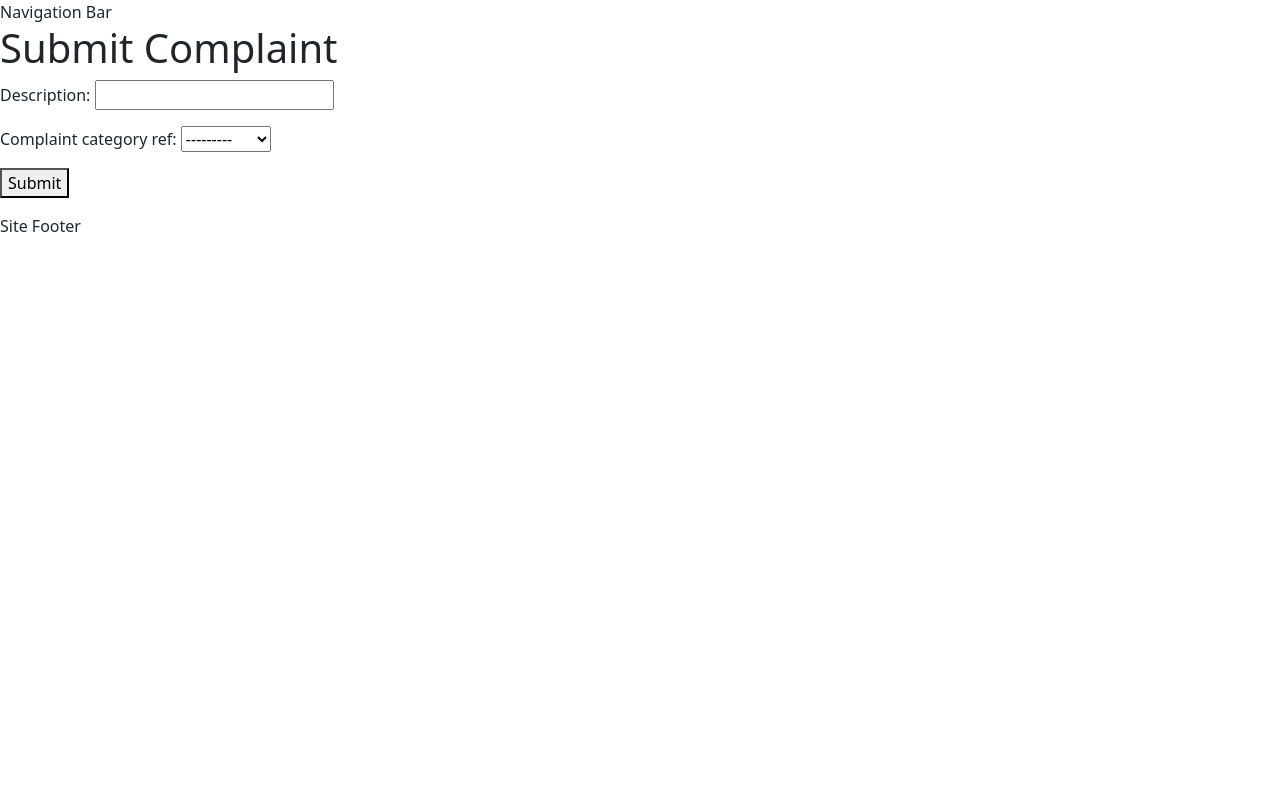
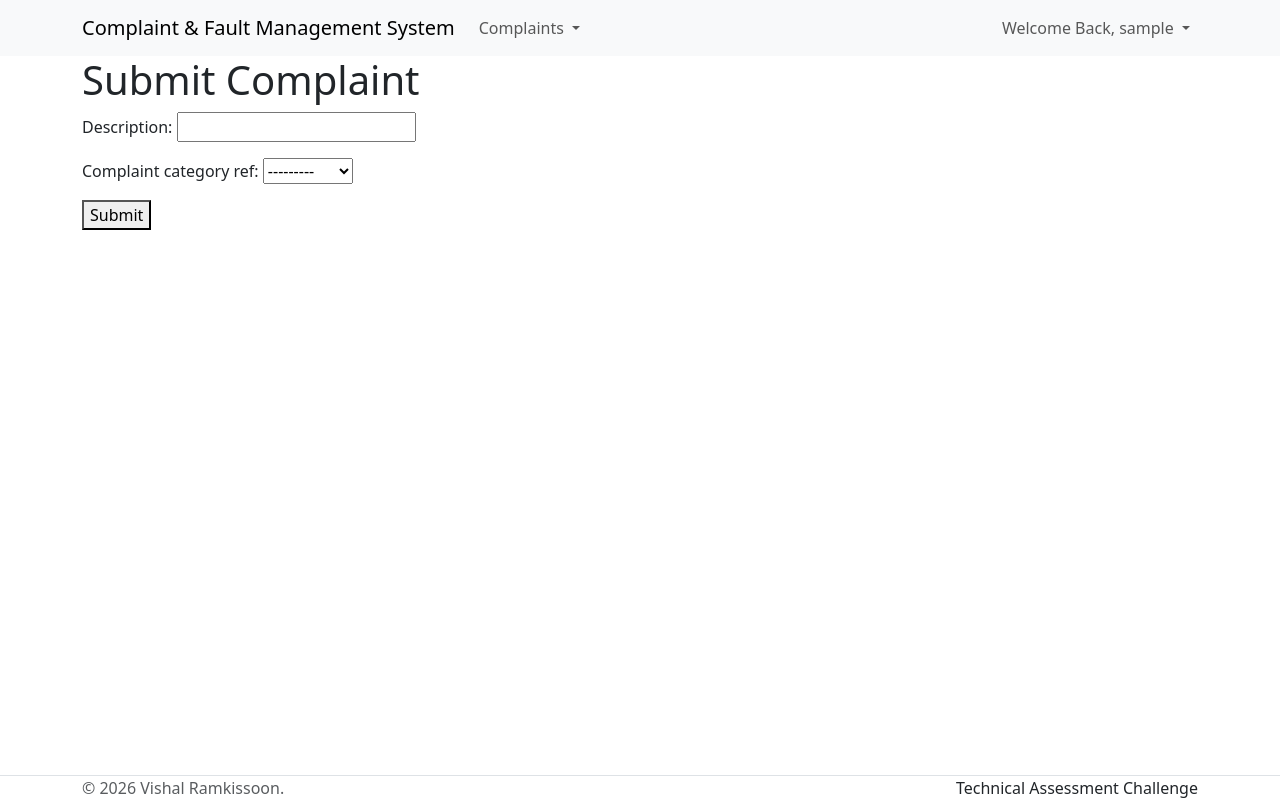
Before and after one commit to VishalRamki/dc-assessment, a Django app: page /dashboard/complaint/create/ in a window 1280 px wide. Run offline with Django 5.2, Linux system fonts and the light colour scheme; the visitor is signed in with stand-in values (Sample User, id 1); data comes from the database, SQL or seed files in the repository; some libraries are stand-ins or nearby versions.

Commit message:
Updated base.html with bootstrap classes and designs from the example site

```diff
--- a/cfms/dashboard/templates/base.html
+++ b/cfms/dashboard/templates/base.html
@@ -5,15 +5,77 @@
         <title>Complaint & Fault Management System</title>
         <link href="{% static 'bootstrap/css/bootstrap.min.css' %}" rel="stylesheet" />
     </head>
-<body>
-    <nav>Navigation Bar</nav>
+<body class="d-flex flex-column min-vh-100">
+    <nav class="navbar navbar-expand-lg bg-body-tertiary">
+        <div class="container-lg">
+            <a class="navbar-brand" href="/">Complaint & Fault Management System</a>
+                <button class="navbar-toggler" type="button" data-bs-toggle="collapse" data-bs-target="#navbarSupportedContent" aria-controls="navbarSupportedContent" aria-expanded="false" aria-label="Toggle navigation">
+                <span class="navbar-toggler-icon"></span>
+            </button>
+            <div class="collapse navbar-collapse" id="navbarSupportedContent">
 
-    <div id="content">
-        {% block content %}{% endblock %}
-    </div>
+                <ul class="navbar-nav me-auto mb-2 mb-lg-0">
+                    {% if user.is_authenticated %}
+                    <li class="nav-item dropdown">
+                        <a class="nav-link dropdown-toggle" href="#" role="button" data-bs-toggle="dropdown" aria-expanded="false">
+                            Complaints
+                        </a>
+                        <ul class="dropdown-menu">
+                            <li><a class="dropdown-item" href="/dashboard/complaint/create">Create Complaint</a></li>
+                            <li><hr class="dropdown-divider"></li>
+                            <li><a class="dropdown-item" href="/dashboard/complaint/">Your Complaints</a></li>
+                        </ul>
+                    </li>
+                    {% endif %}
+                </ul>
+                <ul class="navbar-nav ms-auto mb-2 mb-lg-0">
+                    {% if user.is_authenticated %}
+                        <li class="nav-item dropdown">
+                            <a class="nav-link dropdown-toggle" href="#" role="button" data-bs-toggle="dropdown" aria-expanded="false">
+                                Welcome Back, {{ user.get_username }}
+                            </a>
+                            <ul class="dropdown-menu">
+                                <li>
+                                    <form method="post" action="{% url 'logout' %}">
+                                        {% csrf_token %}
+                                        <button type="submit" class="dropdown-item">
+                                            Logout
+                                        </button>
+                                    </form>
+                                </li>
+                            </ul>
+                        </li>
+                    {% else %}
+                        <li class="nav-item">
+                            <a class="nav-link active" aria-current="page" href="/accounts/login">Login</a>
+                        </li>
+                    {% endif %}
 
-    <footer>Site Footer</footer>
+                </ul>
+            </div>
+        </div>
+    </nav>
 
+    <main id="flex-grow-1 content">
+        <div class="container-lg">
+            {% block content %}{% endblock %}
+        </div>
+    </main>
+
+    <footer class="border-top mt-auto">
+        <div class="container-lg d-flex flex-wrap justify-content-between align-items-center">
+            <p class="col-md-4 mb-0 text-muted">&copy; 2026 Vishal Ramkissoon.</p>
+
+            <ul class="nav col-md-4 justify-content-end">
+                <li class="nav-item">
+                    Technical Assessment Challenge
+                </li>
+            </ul>
+        </div>
+    </footer>
+
+
+    <script src="https://cdn.jsdelivr.net/npm/@popperjs/core@2.11.8/dist/umd/popper.min.js" integrity="sha384-I7E8VVD/ismYTF4hNIPjVp/Zjvgyol6VFvRkX/vR+Vc4jQkC+hVqc2pM8ODewa9r" crossorigin="anonymous"></script>
     <script src="{% static 'bootstrap/js/bootstrap.min.js' %}" type="text/javascript"></script>
 </body>
 </html>
```
